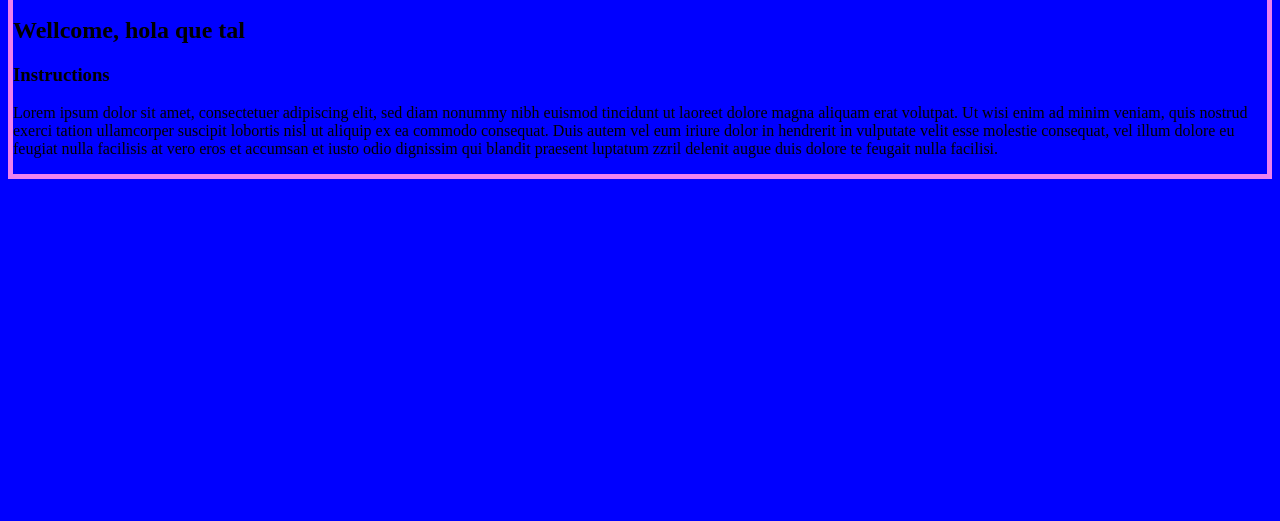
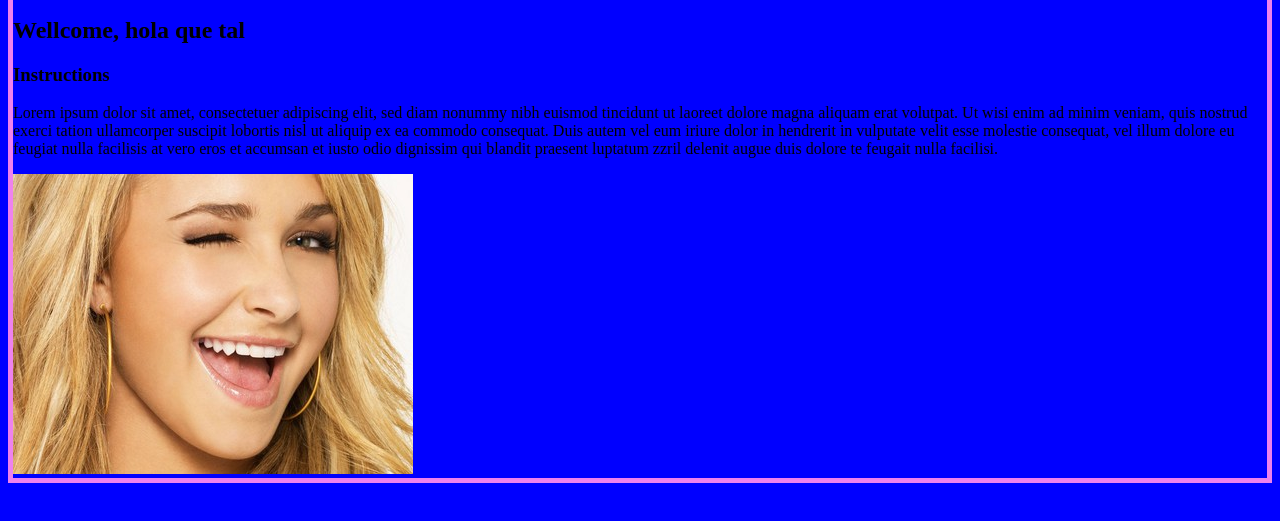
Before and after one commit to JordiUbanell/hello-world, a plain HTML site: page index.html in a window 1280 px wide. Shown: the part 123-644 px from the top of the page. Drawn offline with Linux system fonts and the light colour scheme.

Commit message:
add image

```diff
--- a/index.html
+++ b/index.html
@@ -14,6 +14,7 @@
 
 <h3 onclick="showInstructions()">Instructions</h3>
 <p>Lorem ipsum dolor sit amet, consectetuer adipiscing elit, sed diam nonummy nibh euismod tincidunt ut laoreet dolore magna aliquam erat volutpat. Ut wisi enim ad minim veniam, quis nostrud exerci tation ullamcorper suscipit lobortis nisl ut aliquip ex ea commodo consequat. Duis autem vel eum iriure dolor in hendrerit in vulputate velit esse molestie consequat, vel illum dolore eu feugiat nulla facilisis at vero eros et accumsan et iusto odio dignissim qui blandit praesent luptatum zzril delenit augue duis dolore te feugait nulla facilisi.</p>
+<img src="hayden.jpg">
 <script src="scripts.js"></script>
 </body>
 </html>
```
Also changed, not shown: hayden.jpg (added).
